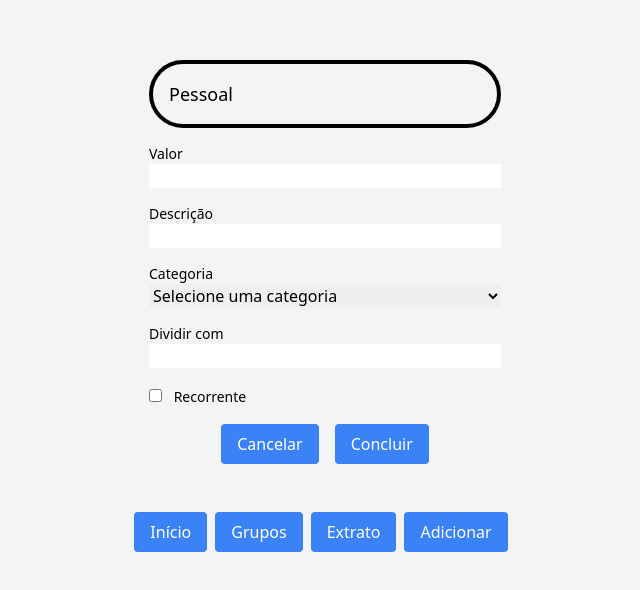
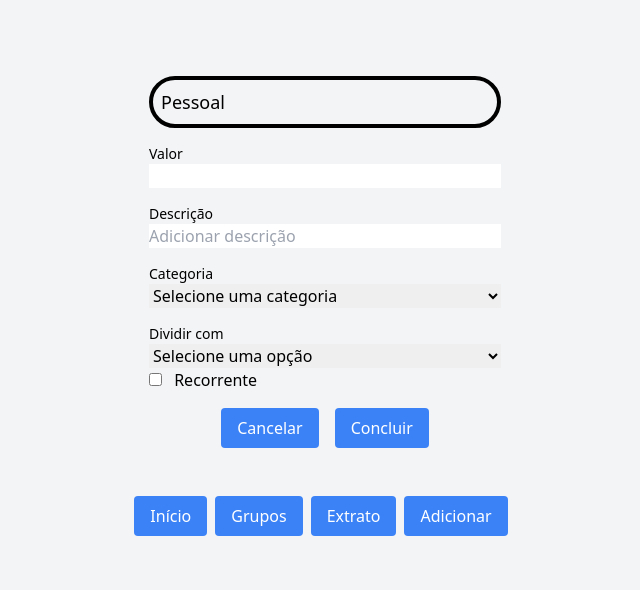
Before and after one commit to dsbfelipe/projeto-fatecso, a website: page prototype/index.html in a window 1280 px wide. Shown: the part 102-692 px from the top of the page, without its empty margins (315-955 px from the left). Drawn offline with nearby package versions, Linux system fonts and the light colour scheme.

Commit message:
mudancas index

```diff
--- a/prototype/index.html
+++ b/prototype/index.html
@@ -10,7 +10,7 @@
   <div class="max-w-sm w-full">
         <main class="py-8 px-4">
       <section class="flex flex-col">
-        <p class="text-lg mb-4 border-4 border-spacing-1 border-black rounded-full p-4">
+        <p class="text-lg mb-4 border-4 border-spacing-1 border-black rounded-full p-2">
            Pessoal</p>
         <form class="flex flex-col">
           <div class="mb-4">
@@ -19,7 +19,7 @@
           </div>
           <div class="mb-4">
             <label for="inputDescricao" class="block text-sm">Descrição</label>
-            <input type="text" id="inputDescricao" class="w-full form-control">
+            <input type="text" id="inputDescricao" class="w-full form-control" placeholder="Adicionar descrição">
           </div>
           <div class="mb-4">
             <label for="inputCategoria" class="block text-sm">Categoria</label>
@@ -34,7 +34,14 @@
           </div>
           <div class="mb-4">
             <label for="inputDividirCom" class="block text-sm">Dividir com</label>
-            <input type="text" id="inputDividirCom" class="w-full form-control">
+            <select id="inputDividirCom" class="w-full form-control" required>
+              <option value="" disabled selected>Selecione uma opção</option>
+              <option value="1">Pessoal</option>
+              <option value="2">Grupo Família</option>
+              <option value="2">Churrasco Fim de ano</option>
+              <option value="2">Mãe</option>
+              <option value="2">Pai</option>
+
           </div>
           <div class="mb-4">
            <label for="inputRecorrente" class="inline-block text-sm">
```
